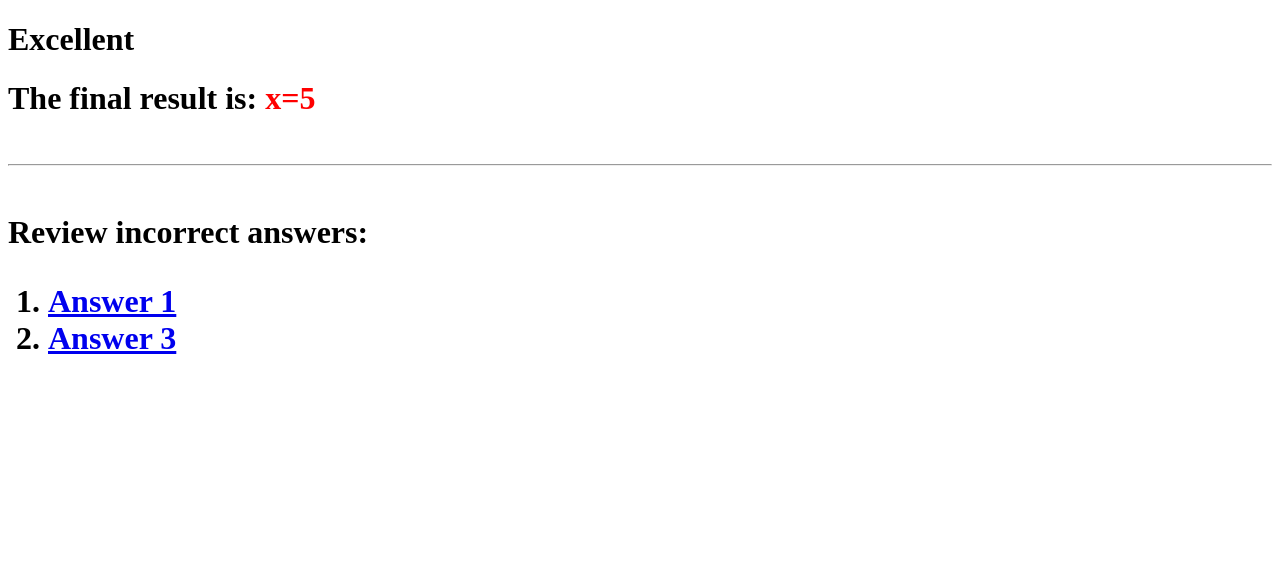
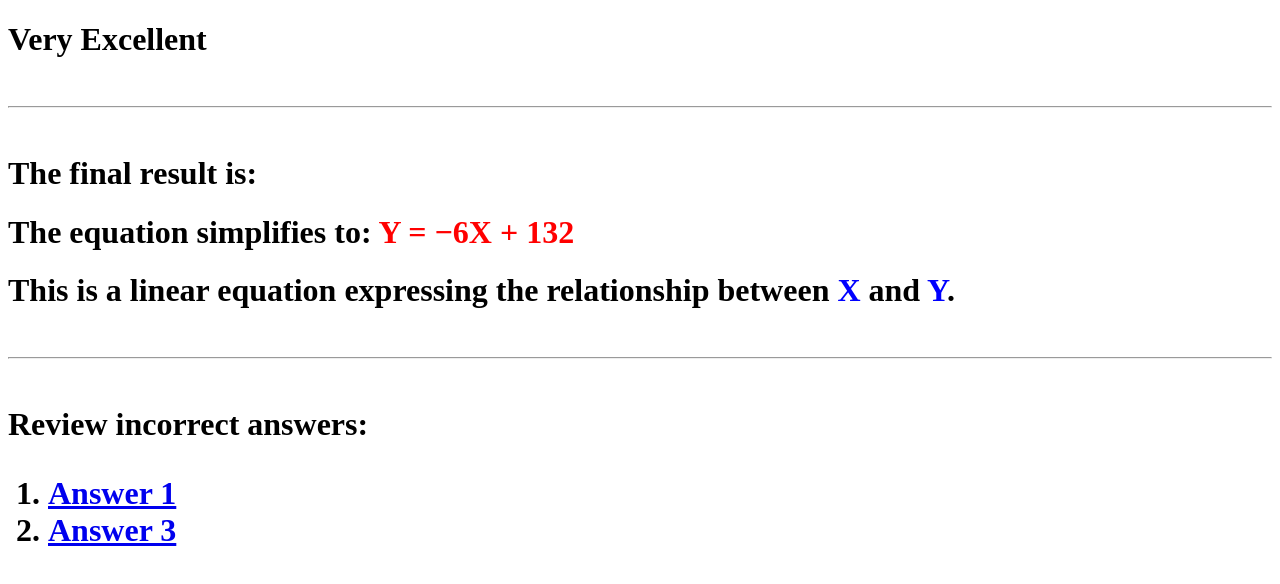
Before and after one commit to hdpa12/Solution2-A-, a plain HTML site: page index.html in a window 1280 px wide. Drawn offline with Linux system fonts and the light colour scheme.

Commit message:
Add files via upload

```diff
--- a/index.html
+++ b/index.html
@@ -8,9 +8,15 @@
 </head>
 <body>
 
-<h1>Excellent</h1>
+<h1>Very Excellent</h1>
 
-<h1>The final result is: <font color="red">x=5</font></h1>
+<br>
+<hr>
+<br>
+
+<h1>The final result is:</h1>
+<h1>The equation simplifies to: <font color="red">Y = −6X + 132</font></h1>
+<h1>This is a linear equation expressing the relationship between <font color="blue">X</font> and <font color="blue">Y</font>.</h1>
 
 <br>
 <hr>
```
